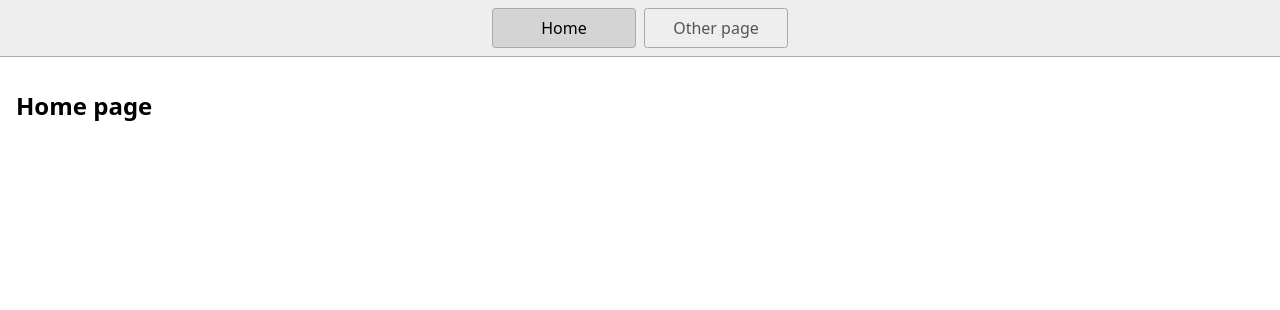
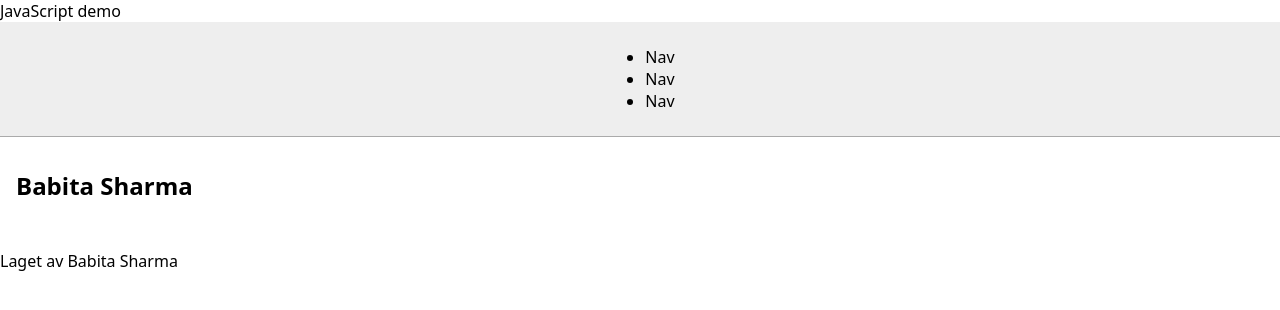
Before and after one commit to sharmababita/Kodeloftet_Dag8, a website: page index.html in a window 1280 px wide. Drawn offline with Linux system fonts and the light colour scheme.

Commit message:
JavaScript introduction

```diff
--- a/index.html
+++ b/index.html
@@ -12,12 +12,21 @@
     <script type="module" src="script.js"></script>
   </head>
   <body>
-    <nav>
-      <a href="/" aria-current="page">Home</a>
-      <a href="/page2.html">Other page</a>
-    </nav>
+    <header>
+      <div class="headerLogo">JavaScript demo</div>
+      <nav>
+        <ul>
+          <li>Nav</li>
+          <li>Nav</li>
+          <li>Nav</li>
+        </ul>
+      </nav>
+    </header>
     <main>
-      <h1>Home page</h1>
+      <h1 id="javaScriptData"></h1>
     </main>
+    <footer>
+      <p>Laget av Babita Sharma</p>
+    </footer>
   </body>
 </html>
--- a/script.js
+++ b/script.js
@@ -1 +1,30 @@
 console.log('Hello!');
+// Variables
+
+// Let variable saving the number 28 on the name age
+let age = 28;
+// Chaining method:
+console.log("Min alder er:" , age);
+// Template litteral:
+console.log(`Min alder er: ${age}`);
+console.log(typeof age);
+
+// Const variable saving the string Julie on the name name.
+const name = "Babita";
+console.log("Mitt navn er:" , name);
+console.log(typeof name);
+
+// Const variable saving the boolean true on the name isPresent
+const isPresent = true;
+console.log("Er tilstede?" , isPresent);
+console.log(typeof isPresent);
+
+// Two const variables saving strings
+// One const variable saving the data from the two first variables
+const firstName = "Babita";
+const lastName = "Sharma";
+const fullName = firstName + " " + lastName;
+console.log("fullName variable viser:" , fullName);
+
+const htmlElement = document.querySelector("#javaScriptData");
+htmlElement.textContent = fullName;
```
Also changed, not shown: 1 other file.
